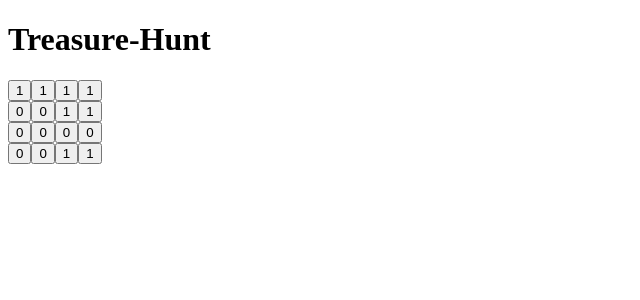
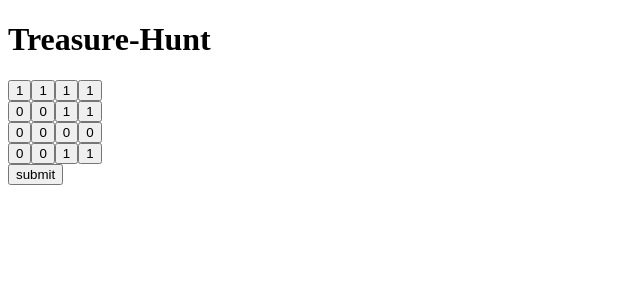
Before and after one commit to dstriz09/treasure-hunt, a React (Create React App) app: page / in a window 1280 px wide. Shown: the top 300 px of the page, without its empty margins (0-640 px from the left). Built offline with nearby package versions, Linux system fonts and the light colour scheme.

Commit message:
Submit button to receive shape input

```diff
--- a/src/App.js
+++ b/src/App.js
@@ -2,7 +2,6 @@ import React from "react";
 import Board from "./Board";
 
 export default function App() {
-
   return (
     <div className="App">
       <h1>Treasure-Hunt</h1>
--- a/src/Board.js
+++ b/src/Board.js
@@ -1,23 +1,43 @@
 import React, { useState } from "react";
 import Square from "./Square";
-import { TREASURES } from './cards';
+import { TREASURES } from "./cards";
 
 export default function Board() {
-  const randomTreasure = TREASURES[Math.floor(Math.random() * TREASURES.length)].grid;
+  const randomTreasure =
+    TREASURES[Math.floor(Math.random() * TREASURES.length)].grid;
   const [gameBoard, setGameboard] = useState(randomTreasure);
+  const [turn, setTurn] = useState([
+    [1, 1, 1, 1],
+    [1, 1, 1, 1],
+    [1, 1, 1, 1],
+    [1, 1, 1, 1],
+  ]);
 
   function handleClick(r, c) {
     let squares = gameBoard.slice();
+    let turnBoard = turn.slice();
     if (squares[r][c] !== 1) {
       squares[r][c] = "X";
+      turnBoard[r][c] = "0";
     }
     setGameboard(squares);
-    console.log(gameBoard);
+    setTurn(turnBoard);
+    console.log(turnBoard);
   }
 
   //where r (rows) and c (columns) are 0-3
   function renderSquare(r, c) {
     return <Square value={gameBoard[r][c]} onClick={() => handleClick(r, c)} />;
+  }
+
+  function handleSubmit() {
+    //need to validate the 'turn' information still
+    setTurn([
+      [1, 1, 1, 1],
+      [1, 1, 1, 1],
+      [1, 1, 1, 1],
+      [1, 1, 1, 1],
+    ]);
   }
 
   return (
@@ -46,6 +66,7 @@ export default function Board() {
         {renderSquare(3, 2)}
         {renderSquare(3, 3)}
       </div>
+      <button onClick={() => handleSubmit()}>submit</button>
     </div>
   );
 }
```
